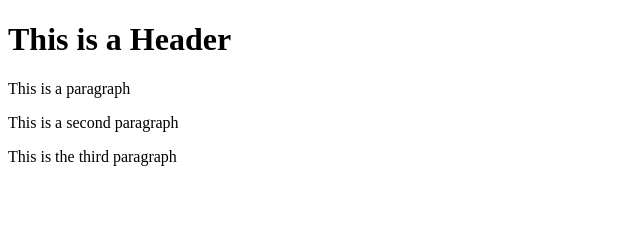
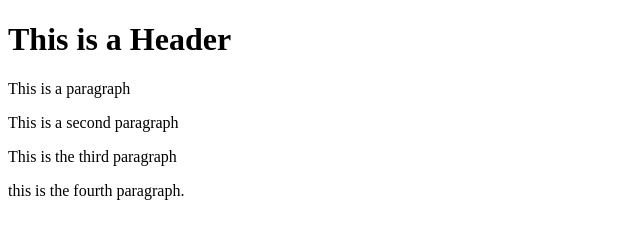
Before and after one commit to saurabhsaini-dev/git-test, a website: page index.html in a window 1280 px wide. Shown: the whole page, without its empty margins (0-640 px from the left). Drawn offline with Linux system fonts and the light colour scheme.

Commit message:
fifth commit

```diff
--- a/index.html
+++ b/index.html
@@ -7,5 +7,6 @@
         <p>This is a paragraph</p>
         <p>This is a second paragraph</p>
         <p>This is the third paragraph</p>
+        <p>this is the fourth paragraph.</p>
     </body>
 </html>
```
